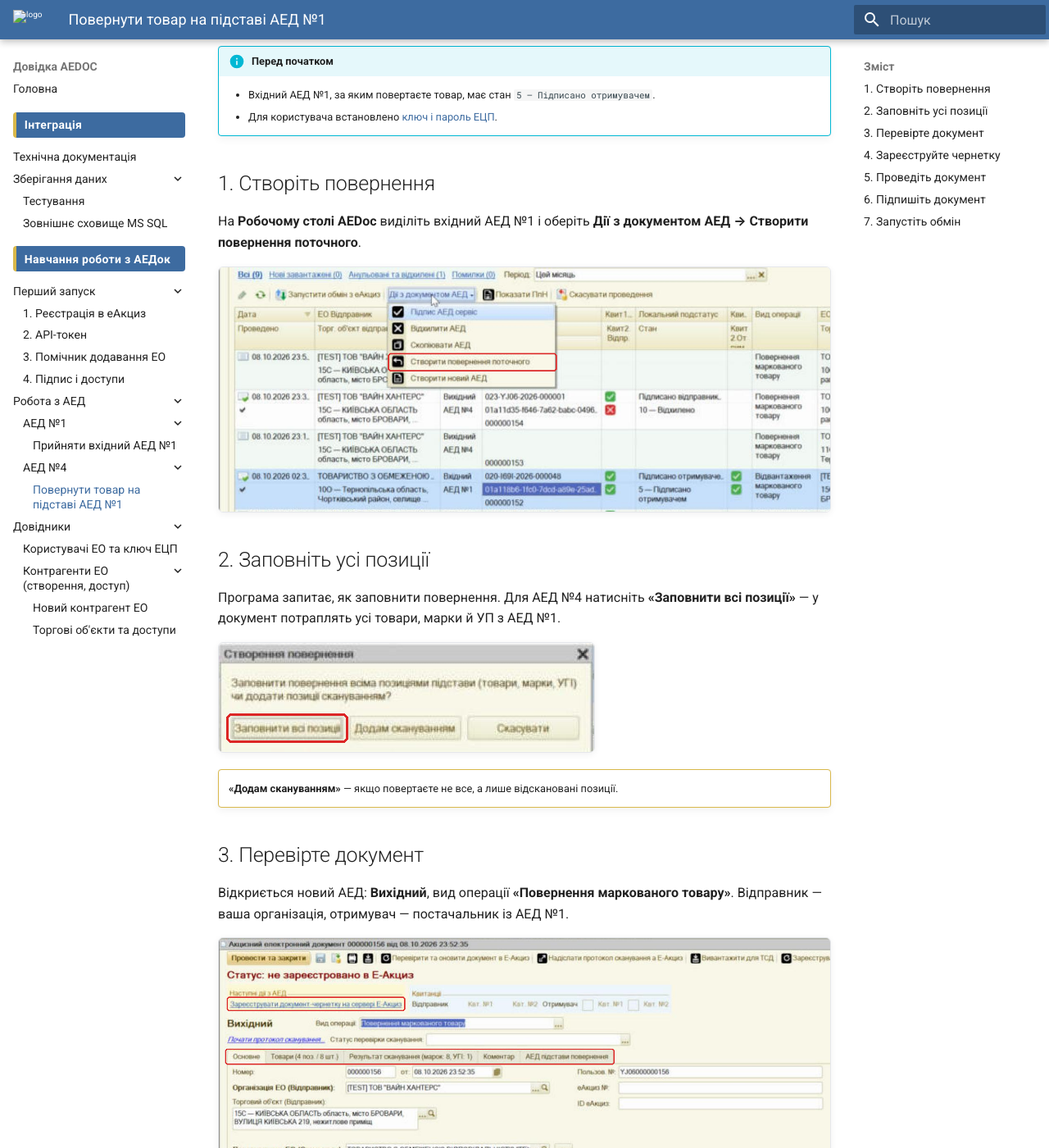
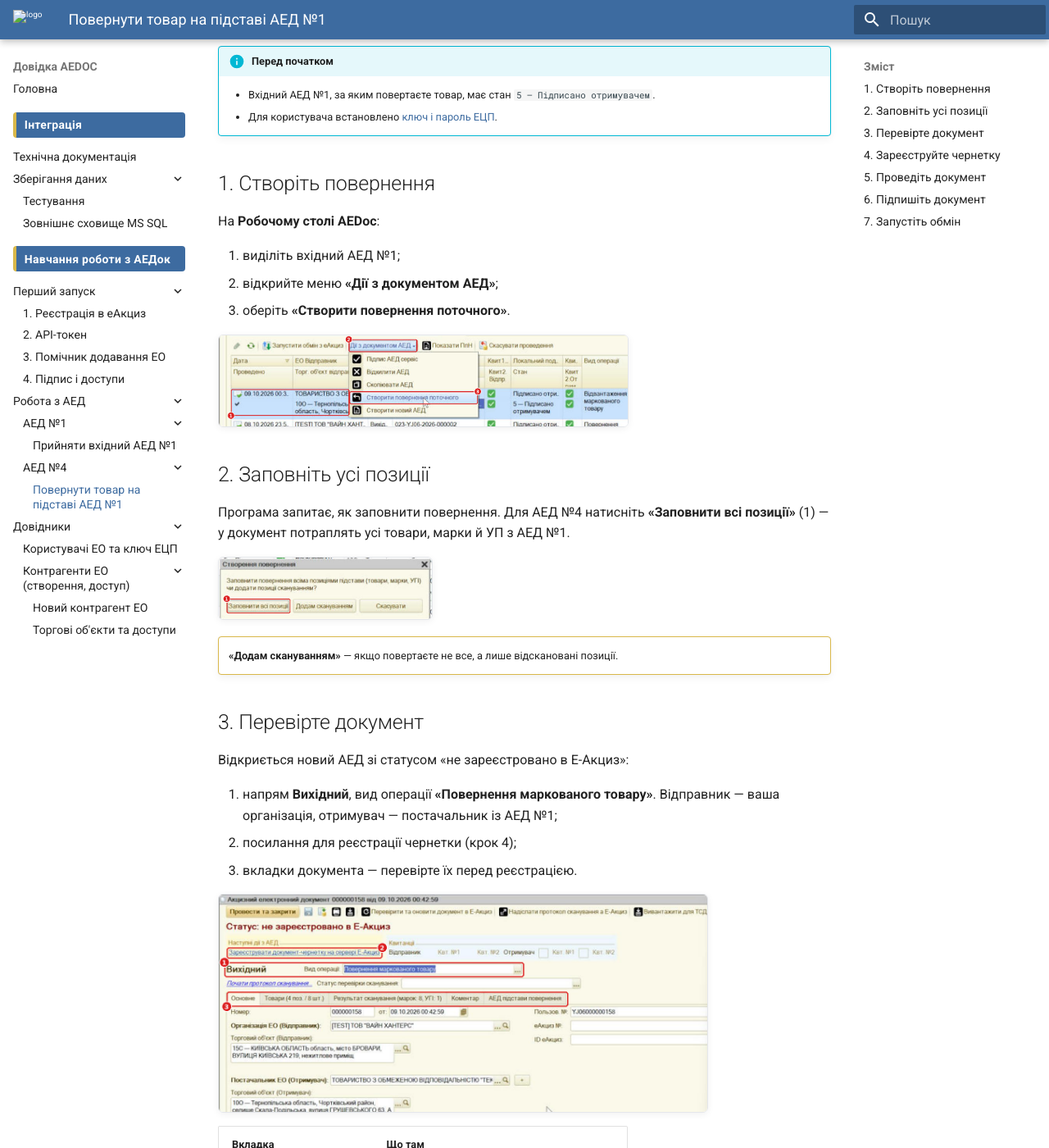
Before and after one commit to sukhenko/aedoc-docs, an MkDocs documentation site: the page built from docs/aed/aed4-povernennia.md, in a window 1280 px wide and 1400 px high, scrolled down 195 px. Shown: the whole window at 82% size. Built offline with MkDocs 1.6.1 and Material for MkDocs 9.7.7, drawn with Linux system fonts in a browser that asks for light colours; some of the changed text lies outside the part shown.

Commit message:
АЕД №4: нові скріншоти з повернення 023-YJ06-2026-000003 на підставі 020-I69I-2026-000049
Co-Authored-By: Claude Opus 5.5 <noreply@anthropic.com>
Claude-Session: https://claude.ai/code/session_0177sjggDQ9MXuFeJFH1q7HZ

```diff
--- a/docs/aed/aed4-povernennia.md
+++ b/docs/aed/aed4-povernennia.md
@@ -8,26 +8,32 @@
 
 ## 1. Створіть повернення
 
-На **Робочому столі AEDoc** виділіть вхідний АЕД №1 і оберіть **Дії з документом АЕД → Створити повернення поточного**.
+На **Робочому столі AEDoc**:
 
-<img class="shot" src="../img/aed4-1-menu.png" alt="Меню «Дії з документом АЕД»: пункт «Створити повернення поточного»">
+1. виділіть вхідний АЕД №1;
+2. відкрийте меню **«Дії з документом АЕД»**;
+3. оберіть **«Створити повернення поточного»**.
+
+<img class="shot" style="width:67%" src="../img/aed4-1-menu.png" alt="Меню «Дії з документом АЕД»: пункт «Створити повернення поточного»">
 
 ## 2. Заповніть усі позиції
 
-Програма запитає, як заповнити повернення. Для АЕД №4 натисніть **«Заповнити всі позиції»** — у документ потраплять усі товари, марки й УП з АЕД №1.
+Програма запитає, як заповнити повернення. Для АЕД №4 натисніть **«Заповнити всі позиції»** (1) — у документ потраплять усі товари, марки й УП з АЕД №1.
 
-<img class="shot" src="../img/aed4-2-dialog.png" alt="Вікно «Створення повернення»: «Заповнити всі позиції», «Додам скануванням», «Скасувати»">
+<img class="shot" style="width:35%" src="../img/aed4-2-dialog.png" alt="Вікно «Створення повернення»: «Заповнити всі позиції», «Додам скануванням», «Скасувати»">
 
 !!! note ""
     **«Додам скануванням»** — якщо повертаєте не все, а лише відскановані позиції.
 
 ## 3. Перевірте документ
 
-Відкриється новий АЕД: **Вихідний**, вид операції **«Повернення маркованого товару»**. Відправник — ваша організація, отримувач — постачальник із АЕД №1.
+Відкриється новий АЕД зі статусом «не зареєстровано в Е-Акциз»:
 
-<img class="shot" src="../img/aed4-3-novyi.png" alt="Новий АЕД №4: статус «не зареєстровано в Е-Акциз», посилання реєстрації чернетки і вкладки документа">
+1. напрям **Вихідний**, вид операції **«Повернення маркованого товару»**. Відправник — ваша організація, отримувач — постачальник із АЕД №1;
+2. посилання для реєстрації чернетки (крок 4);
+3. вкладки документа — перевірте їх перед реєстрацією.
 
-Перевірте вкладки:
+<img class="shot" style="width:80%" src="../img/aed4-3-novyi.png" alt="Новий АЕД №4: статус «не зареєстровано в Е-Акциз», посилання реєстрації чернетки і вкладки документа">
 
 | Вкладка | Що там |
 |---|---|
@@ -35,40 +41,61 @@
 | **Результат сканування** | Упаковка (УП) і всі марки, що до неї належать |
 | **АЕД підстави повернення** | Номер еАкциз документа-підстави (АЕД №1) |
 
-<img class="shot" src="../img/aed4-5-marky.png" alt="Вкладка «Результат сканування»: монотоварна упаковка і 8 марок «Належить до УГІ»">
+На вкладці **«Результат сканування»** (1) видно упаковку (2) і всі марки з неї (3).
 
-<img class="shot" src="../img/aed4-4-pidstava.png" alt="Вкладка «АЕД підстави повернення»: документ-підстава 020-I69I-2026-000048">
+<img class="shot" style="width:80%" src="../img/aed4-5-marky.png" alt="Вкладка «Результат сканування»: монотоварна упаковка і 8 марок">
+
+На вкладці **«АЕД підстави повернення»** (1) — документ-підстава з його номером еАкциз (2).
+
+<img class="shot" style="width:80%" src="../img/aed4-4-pidstava.png" alt="Вкладка «АЕД підстави повернення»: документ-підстава 020-I69I-2026-000049">
 
 ## 4. Зареєструйте чернетку
 
 На панелі **«Наступні дії з АЕД»** натисніть **«Зареєструвати документ-чернетку на сервері Е-Акциз»**.
 
-<img class="shot" src="../img/aed4-6-chernetka.png" alt="Статус «1 — Чернетка», присвоєно номер еАкциз">
+**Результат:**
 
-**Результат:** статус `1 — Чернетка`, у полі **еАкциз №** з'явився номер документа.
+1. статус `1 — Чернетка`;
+2. у полі **еАкциз №** з'явився номер документа.
 
 ## 5. Проведіть документ
 
-Натисніть **«Провести та закрити»**.
+Натисніть **«Провести та закрити»** (3).
+
+<img class="shot" style="width:80%" src="../img/aed4-6-chernetka.png" alt="Статус «1 — Чернетка», присвоєно номер еАкциз, кнопка «Провести та закрити»">
 
 !!! warning "Підписати можна лише проведений документ"
     Якщо натиснути «Підписати та відправити в Е-Акциз» до проведення, програма попросить спочатку провести документ.
 
 ## 6. Підпишіть документ
 
-На **Робочому столі AEDoc** виділіть новий АЕД №4 і оберіть **Дії з документом АЕД → Підпис АЕД сервіс**. Програма оновить чернетку й перевірить її. У полі **Користувач** оберіть підписанта — ключ і пароль підставляться автоматично — і натисніть **«Підписати АЕД»**.
+На **Робочому столі AEDoc** виділіть новий АЕД №4 (1) і оберіть **«Дії з документом АЕД»** (2) → **«Підпис АЕД сервіс»** (3).
 
-<img class="shot" src="../img/aed4-7-pidpys.png" alt="Форма «Підпис відправника»: підготовка виконана, поле Користувач, кнопка «Підписати АЕД»">
+<img class="shot" style="width:67%" src="../img/aed4-7-menu-pidpys.png" alt="Меню «Дії з документом АЕД»: пункт «Підпис АЕД сервіс»">
 
-<img class="shot" src="../img/aed4-8-pidpysano.png" alt="«Документ успішно підписано»: підпис відправлено в еАкциз">
+У полі **Користувач** натисніть **…** і оберіть підписанта.
+
+<img class="shot" style="width:37%" src="../img/aed4-8-korystuvach.png" alt="Довідник «Користувачі ЕАкциз»: вибір підписанта">
+
+У формі **«Підпис відправника»**:
+
+1. програма сама оновила чернетку й перевірила її — помилок не виявлено;
+2. обраний підписант — шлях до ключа й пароль підставились автоматично;
+3. натисніть **«Підписати АЕД»**.
+
+<img class="shot" style="width:44%" src="../img/aed4-9-pidpys.png" alt="Форма «Підпис відправника»: підготовка виконана, поле Користувач, кнопка «Підписати АЕД»">
+
+**Результат:** «Документ успішно підписано» — підпис відправлено в еАкциз.
+
+<img class="shot" style="width:44%" src="../img/aed4-10-pidpysano.png" alt="«Документ успішно підписано»: підпис відправлено в еАкциз">
 
 ## 7. Запустіть обмін
 
 Закрийте форму підпису і натисніть **«Запустити обмін з еАкциз»**.
 
-<img class="shot" src="../img/aed4-9-obmin.png" alt="Журнал: квитанції відправника, стан «4 — Підписано відправником», дальша дія «Товар у дорозі»">
+<img class="shot" src="../img/aed4-11-obmin.png" alt="Журнал: квитанції відправника, стан «4 — Підписано відправником», дальша дія «Товар у дорозі»">
 
 !!! success "Повернення відправлено, якщо"
-    - є квитанції **Квт.1** і **Квт.2** відправника;
-    - стан `4 — Підписано відправником`;
-    - дальша дія — **«Товар у дорозі»**: документ чекає на підпис постачальника.
+    1. є квитанції **Квт.1** і **Квт.2** відправника;
+    2. стан `4 — Підписано відправником`;
+    3. дальша дія — **«Товар у дорозі»**: документ чекає на підпис постачальника.
```
Also changed, not shown: docs/aed/img/aed4-1-menu.png, docs/aed/img/aed4-10-pidpysano.png (added), docs/aed/img/aed4-11-obmin.png (added), docs/aed/img/aed4-2-dialog.png, docs/aed/img/aed4-3-novyi.png, docs/aed/img/aed4-4-pidstava.png, docs/aed/img/aed4-5-marky.png, docs/aed/img/aed4-6-chernetka.png, docs/aed/img/aed4-7-menu-pidpys.png (added), docs/aed/img/aed4-7-pidpys.png (deleted), docs/aed/img/aed4-8-korystuvach.png (added), docs/aed/img/aed4-8-pidpysano.png (deleted), docs/aed/img/aed4-9-obmin.png (deleted), docs/aed/img/aed4-9-pidpys.png (added).
